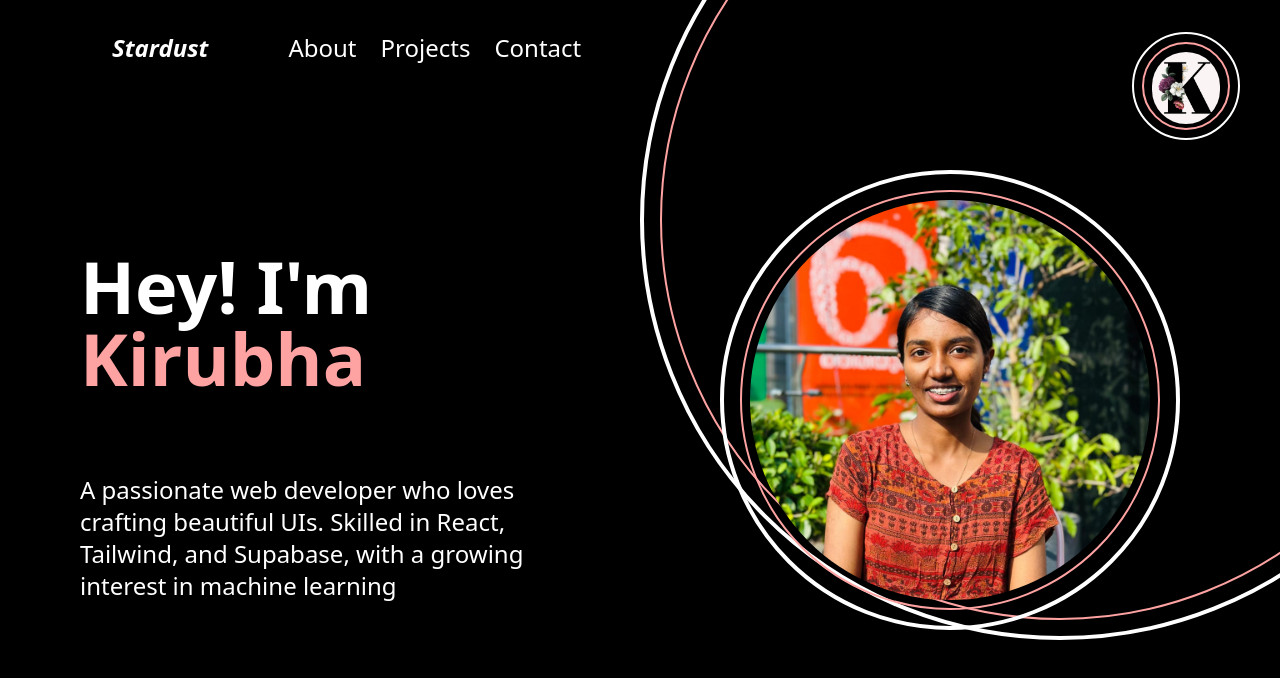
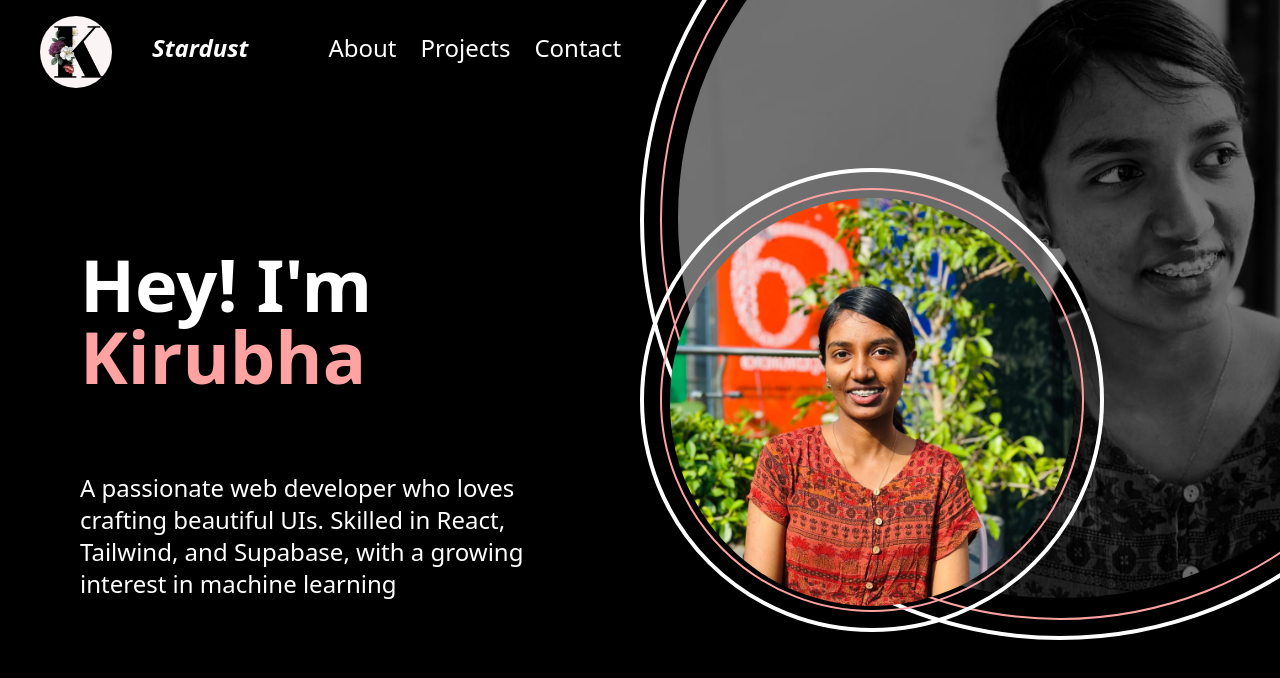
Before and after one commit to 3-stardust-7/Portfolio, a React (Vite) app: page / in a window 1280 px wide. Shown: the top 678 px of the page. Built offline with nearby package versions, Linux system fonts and the light colour scheme.

Commit message:
tab view adjustments

```diff
--- a/src/pages/Landing.jsx
+++ b/src/pages/Landing.jsx
@@ -5,16 +5,15 @@ import Navbar from "../components/Navbar";
 const Landing = () => {
   return (
     <>
-      <div className="fixed">
+      <div className="fixed z-100 ml-10">
         <Navbar />
       </div>
       <div
         className="bg-black
-     text-white min-h-screen flex flex-col justify-center items-center"
+     text-white min-h-screen flex lg:flex-col flex-row justify-center items-center"
       >
-        <div className="flex flex-row">
-          {" "}
-          <div className="w-1/2 ">
+        <div className="flex lg:flex-row flex-col">
+          <div className="w-1/2  z-50 lg:bg-none bg-black">
             <h1 className="mt-40 px-20  text-7xl font-bold animate-fade-in-up">
               Hey! I'm <span className="text-red-300">Kirubha</span>
             </h1>
@@ -24,29 +23,31 @@ const Landing = () => {
               in machine learning
             </p>
           </div>
-          <div className="border-4 z-20 border-white p-4 m-20 rounded-full">
-            <div className="border-2 border-red-300 p-2 rounded-full">
+          <div className="border-4 lg:ml-0 ml-36 z-20 w-116 h-116 border-white p-4 m-20 rounded-full">
+            <div className="w-106 h-106  border-2 border-red-300 p-2 rounded-full">
               <img
                 src="/me!!.jpg" // Correct path for Vite (in public folder)
                 alt="Profile Pic"
-                className="w-100 h-100 object-cover rounded-full"
+                className="w-102  h-102 object-cover rounded-full"
               />
             </div>
           </div>
         </div>
         <div className="absolute z-0 -top-50 -right-50 border-4 border-white p-4 rounded-full">
-          <div className="border-2 border-red-300 p-6 rounded-full w-200 h-200"></div>
-        </div>
-        <div className="fixed  top-8 right-10 border-2 border-white p-2 rounded-full z-0">
-          <div className="border-2 border-red-300 p-2 rounded-full w-22 h-22">
-            {" "}
+          <div className="border-2 border-red-300 p-4 rounded-full lg:w-200 lg:h-200">
             <img
-              src="/k.png" // Correct path for Vite (in public folder)
+              src="/bnw.jpg" // Correct path for Vite (in public folder)
               alt="Profile Pic"
-              className="w-18 h-18 object-cover rounded-full"
+              className="w-200 opacity-50 h-190 object-cover rounded-full"
             />
           </div>
         </div>
+
+        <img
+          src="/k.png" // Correct path for Vite (in public folder)
+          alt="Profile Pic"
+          className="fixed z-100 w-18 h-18 top-4 left-10 object-cover rounded-full"
+        />
       </div>
     </>
   );
```
Also changed, not shown: public/bnw.jpg (added), public/code.png (added).
